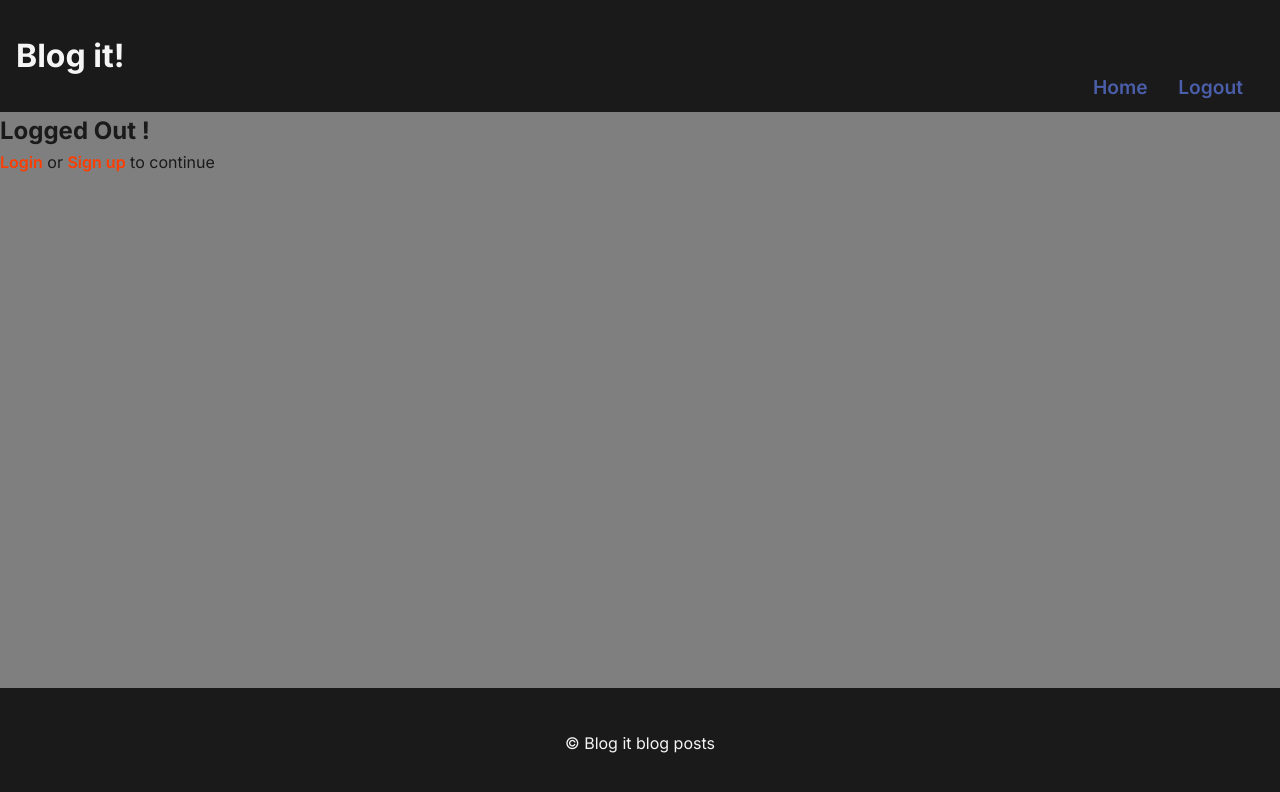
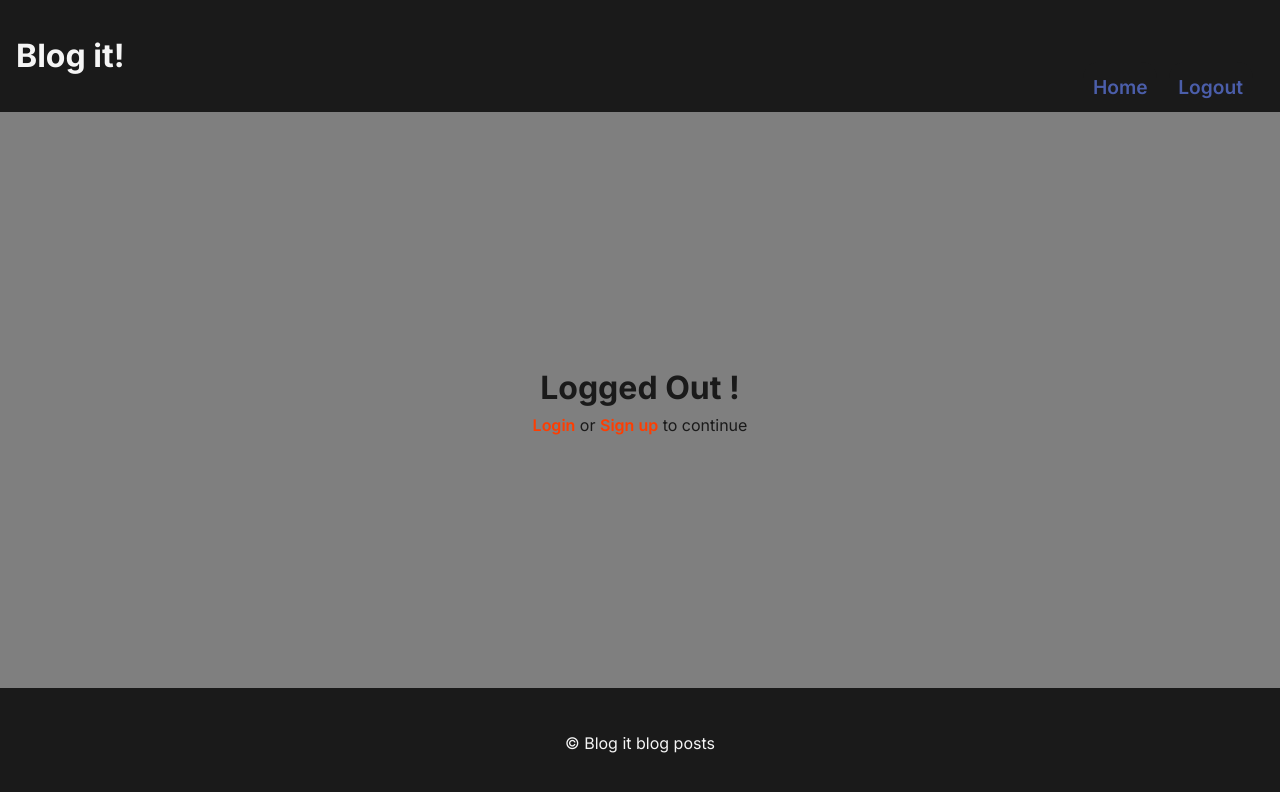
Before and after one commit to Shay-Webdev/blog-api-frontend-user, a React (Vite) app: page /nologin in a window 1280 px wide. Shown: the top 792 px of the page. Built offline with nearby package versions, Linux system fonts and the light colour scheme.

Commit message:
Feature: homepage posts render

```diff
--- a/src/Pages/App/App.module.css
+++ b/src/Pages/App/App.module.css
@@ -5,7 +5,6 @@
   display: flex;
   flex-direction: column;
   justify-content: space-between;
-  align-items: center;
   min-height: 100vh;
   background-color: var(--medium-gray);
   color: var(--dark-charcoal);
@@ -16,7 +15,7 @@
 .main_container {
   flex: 1;
   min-width: 100%;
-  min-height: 100%;
+  display: flex;
 }
 /* anchor styles*/
 a {
--- a/src/Pages/App/App.tsx
+++ b/src/Pages/App/App.tsx
@@ -25,9 +25,9 @@ function App() {
   return (
     <div className={styles.app_container}>
       <Header></Header>
-      <section className={styles.main_container}>
+      <main className={styles.main_container}>
         <Outlet />
-      </section>
+      </main>
       <Footer></Footer>
     </div>
   );
--- a/src/Pages/Login/Login.tsx
+++ b/src/Pages/Login/Login.tsx
@@ -12,6 +12,7 @@ import { fetchWrapperParam, postApi } from "../../utilities/fetchWrapper.ts";
 import { setLocalItem } from "../../utilities/localStorage.ts";
 import isLoggedIn from "../../utilities/isLoggedIn.ts";
 import { LoadingPage } from "../LoadingPage/LoadingPage.tsx";
+import { jwtDecode } from "jwt-decode";
 
 const loginSchema = z.object({
   email: string().email(),
@@ -57,9 +58,13 @@ const Login = () => {
       const response = await postApi(loginProps);
       const refreshToken = response.data.refreshToken;
       const accessToken = response.data.token;
+      const decodedTokens = {
+        accessToken: jwtDecode(accessToken as string),
+        refreshToken: jwtDecode(refreshToken as string),
+      };
       setLocalItem("refreshToken", refreshToken);
       setLocalItem("accessToken", accessToken);
-      console.log(`tokens in login : `, refreshToken, accessToken);
+      console.log(`decoded tokens in login : `, decodedTokens);
       navigate("/");
 
       return response;
--- a/src/Pages/NoLoginPage/NoLogin.module.css
+++ b/src/Pages/NoLoginPage/NoLogin.module.css
@@ -1,2 +1,17 @@
-.noLoginContainer {
+.loginorsignup_container {
+  display: flex;
+  flex-direction: column;
+  justify-content: center;
+  align-items: center;
+  flex: 1;
+
+  min-width: 100%;
 }
+
+.nologin_container {
+  flex: 1;
+  min-width: 100%;
+  display: flex;
+  justify-content: center;
+  align-items: center;
+}
--- a/src/Pages/NoLoginPage/NoLogin.tsx
+++ b/src/Pages/NoLoginPage/NoLogin.tsx
@@ -2,7 +2,7 @@ import styles from "./NoLogin.module.css";
 import { Link, Outlet } from "react-router-dom";
 const LoginOrSignup = () => {
   return (
-    <div className={styles.noLoginContainer}>
+    <div className={styles.loginorsignup_container}>
       <h1>Logged Out !</h1>
       <p>
         <Link to="login">Login</Link> or <Link to="signup">Sign up</Link> to
@@ -13,7 +13,7 @@ const LoginOrSignup = () => {
 };
 const NoLogin = () => {
   return (
-    <div className="nologin_container">
+    <div className={styles.nologin_container}>
       <Outlet />
     </div>
   );
--- a/src/Pages/Posts/Posts.tsx
+++ b/src/Pages/Posts/Posts.tsx
@@ -7,8 +7,26 @@ import { LoadingPage } from "../LoadingPage/LoadingPage";
 import { ErrorBoundaryWrapper } from "../Error/Error";
 import { useErrorBoundary } from "react-error-boundary";
 import { Cards } from "../../components/Cards/Cards";
+import { boolean, coerce, number, object, string, z } from "zod";
+
+const postSchema = z.object({
+  authorId: number(),
+  author: object({
+    username: string(),
+  }),
+  id: number(),
+  isPublished: boolean(),
+  publishedDate: coerce.date(),
+  title: string(),
+  content: string(),
+  updatedDate: coerce.date(),
+});
+
+const postsSchema = z.array(postSchema);
+type Post = z.infer<typeof postSchema>;
 const Posts = () => {
   const [status, setStatus] = useState<"done" | "pending">("pending");
+  const [posts, setPosts] = useState<Post[]>([]);
   const { showBoundary } = useErrorBoundary();
   useEffect(() => {
     async function asyncHandler() {
@@ -26,7 +44,18 @@ const Posts = () => {
         if (!response.status) {
           throw new Error(`failed to fetch posts`);
         }
-        console.log(`posts : `, response);
+        const parsedPosts = postsSchema.safeParse(response.data);
+        if (!parsedPosts.success) {
+          console.error(`inalid post data: `, parsedPosts.error);
+          throw new Error(`invalid post data `);
+        }
+
+        setPosts(parsedPosts.data);
+
+        console.log(
+          `trimmed post content: `,
+          posts.map((post) => post.content.split(" ").splice(0, 10).join(" ")),
+        );
         setStatus("done");
       } catch (error) {
         showBoundary(error);
@@ -41,6 +70,15 @@ const Posts = () => {
     <section className={styles.posts_container}>
       <h1>See what others have to share</h1>
       <section className={styles.cards_container}>
+        {posts.map((post) => {
+          return (
+            <Cards
+              author={post.author.username}
+              postPreview={post.content.split(" ").splice(0, 10).join(" ")}
+              postTitle={post.title}
+            />
+          );
+        })}
         <Cards author="shay" postPreview="Hi there!" postTitle="first post" />
         <Cards author="shay" postPreview="Hi there!" postTitle="first post" />
         <Cards author="shay" postPreview="Hi there!" postTitle="first post" />
```
